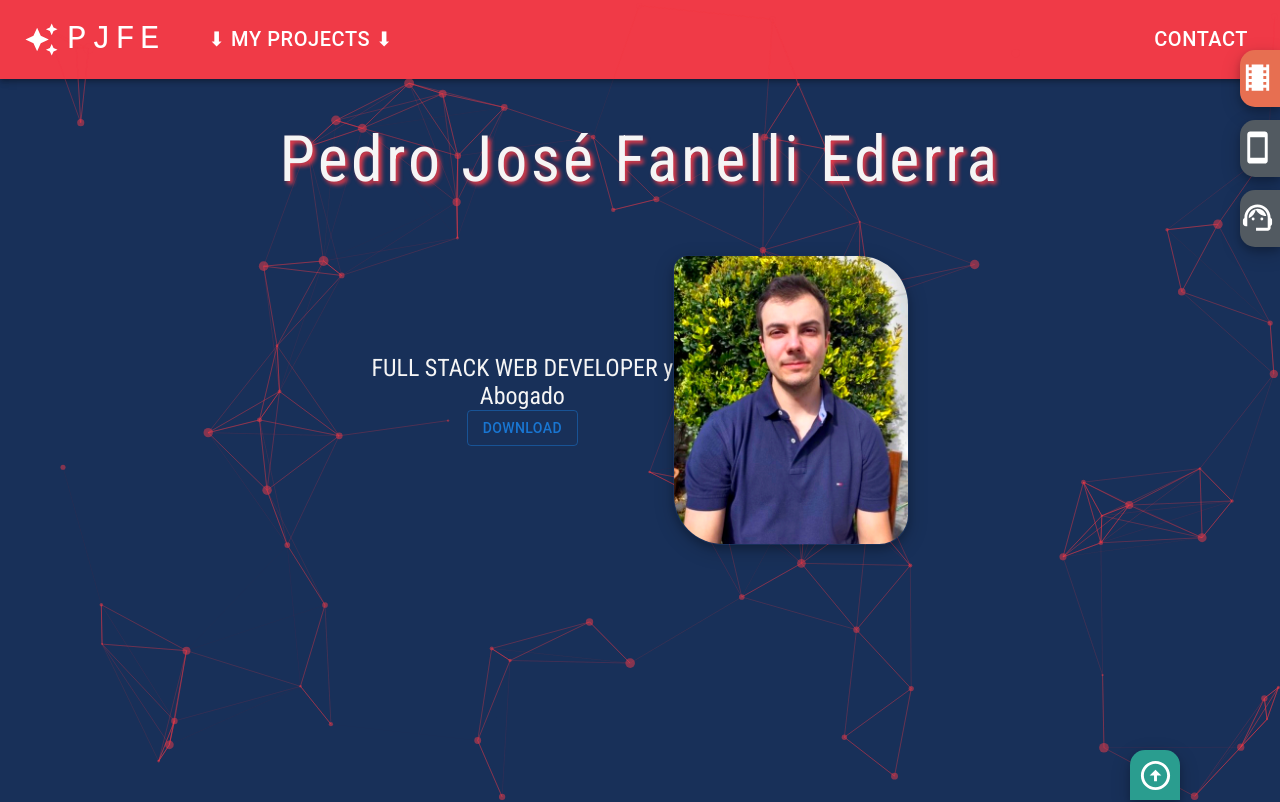
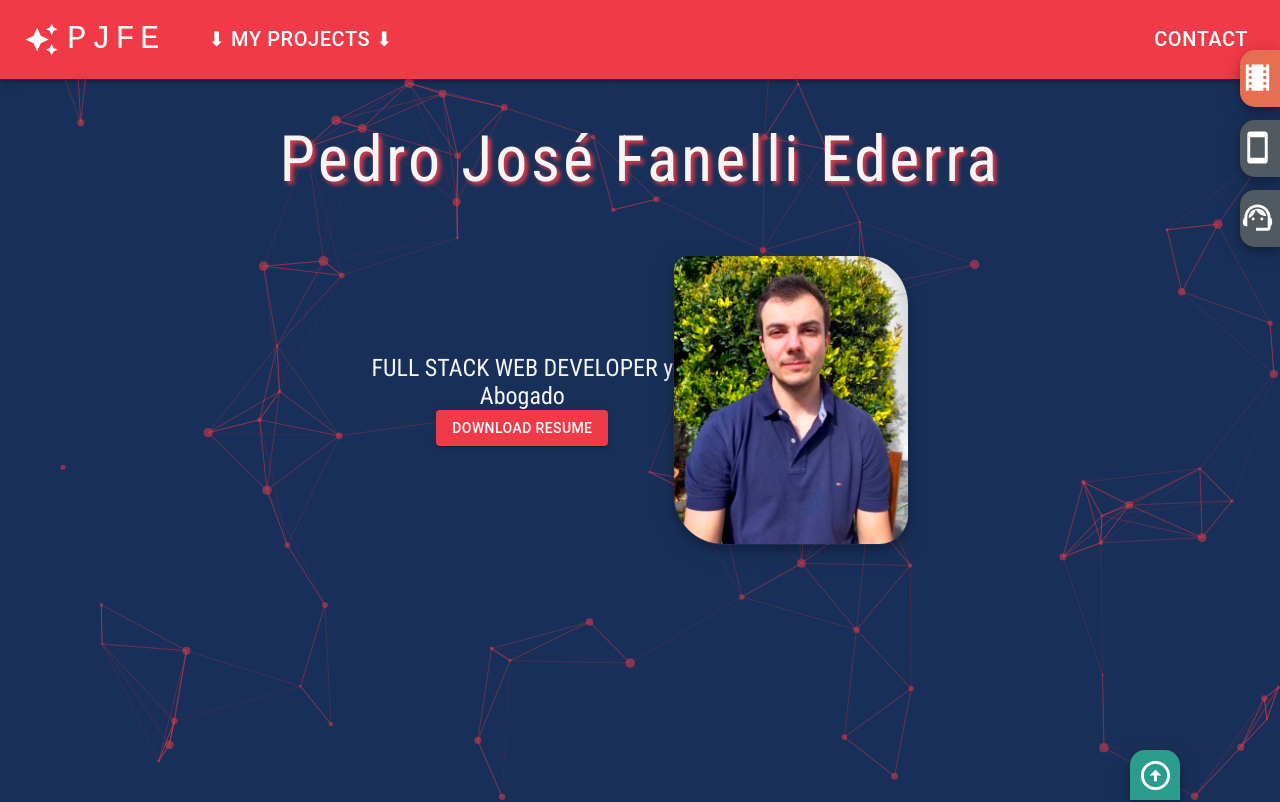
Before and after one commit to pedrofanelli/portfolio, a React (Vite) app: page / in a window 1280 px wide. Shown: the top 802 px of the page. Built offline with nearby package versions, Linux system fonts and the light colour scheme.

Commit message:
download

```diff
--- a/src/components/TopHead.scss
+++ b/src/components/TopHead.scss
@@ -67,3 +67,12 @@
   border: solid 1px whitesmoke;
   transition: border 0.5s ease;
 }
+
+#headText button {
+  background-color: #f03a47;
+  transition: opacity 0.3s ease;
+}
+#headText button:hover {
+  opacity: 0.8;
+  transition: opacity 0.3s ease;
+}
--- a/src/components/TopHead.tsx
+++ b/src/components/TopHead.tsx
@@ -12,12 +12,28 @@ const TopHead = () => {
     transitionOpacity(title);
   }, []);
 
+  function handleDownload() {
+    const filePath = "src/assets/PedroFanelliResume.pdf";
+    const link = document.createElement("a");
+    link.href = filePath;
+    link.download = "Pedro Fanelli Resume.pdf";
+    document.body.appendChild(link);
+    link.click();
+    document.body.removeChild(link);
+  }
+
   return (
     <>
       <div id="headContainer">
         <h1 id="headTitle">Pedro José Fanelli Ederra</h1>
         <div id="headText">
-          <div> FULL STACK WEB DEVELOPER y <br /> Abogado <br /><Button variant="outlined">Download</Button> </div>
+          <div>
+
+            FULL STACK WEB DEVELOPER y <br /> Abogado <br />
+            <Button variant="contained" onClick={handleDownload} >
+              Download Resume
+            </Button>
+          </div>
 
           <img src="src/assets/myPic.jpg" alt="me" />
         </div>
```
